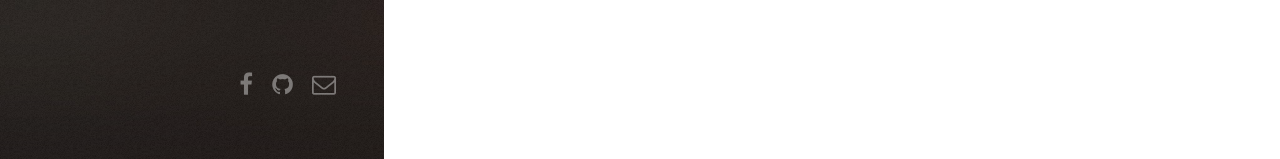
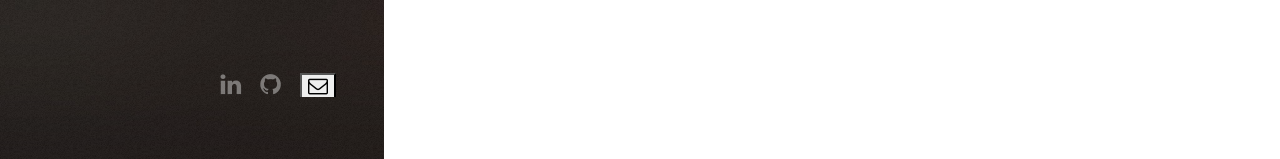
Before and after one commit to abhishek-malik/abhishek-malik.github.io, a plain HTML site: page index.html in a window 1280 px wide. Shown: the part 638-797 px from the top of the page. Drawn offline with Linux system fonts and the light colour scheme.

Commit message:
Update index.html

```diff
--- a/index.html
+++ b/index.html
@@ -36,9 +36,9 @@
 			<footer id="footer">
 				<div class="inner">
 					<ul class="icons">
-						<li><a href="https://www.facebook.com/abhishek.127.0.0.1" class="icon fa-facebook"><span class="label">Facebook</span></a></li>
+						<li><a href="https://in.linkedin.com/in/abhishek-malik-50039a117" class="icon fa-linkedin"><span class="label">Facebook</span></a></li>
 						<li><a href="https://github.com/abhishek-malik" class="icon fa-github"><span class="label">Github</span></a></li>
-						<li><a href="#" class="icon fa-envelope-o" onclick="func()"><span class="label">Email</span></a></li>
+						<li><button class="icon fa-envelope-o" onclick="func()"><span class="label">Email</button></a></li>
 					</ul>
 					<ul class="copyright">
 						<li id="mail"><em></em></li>
```
